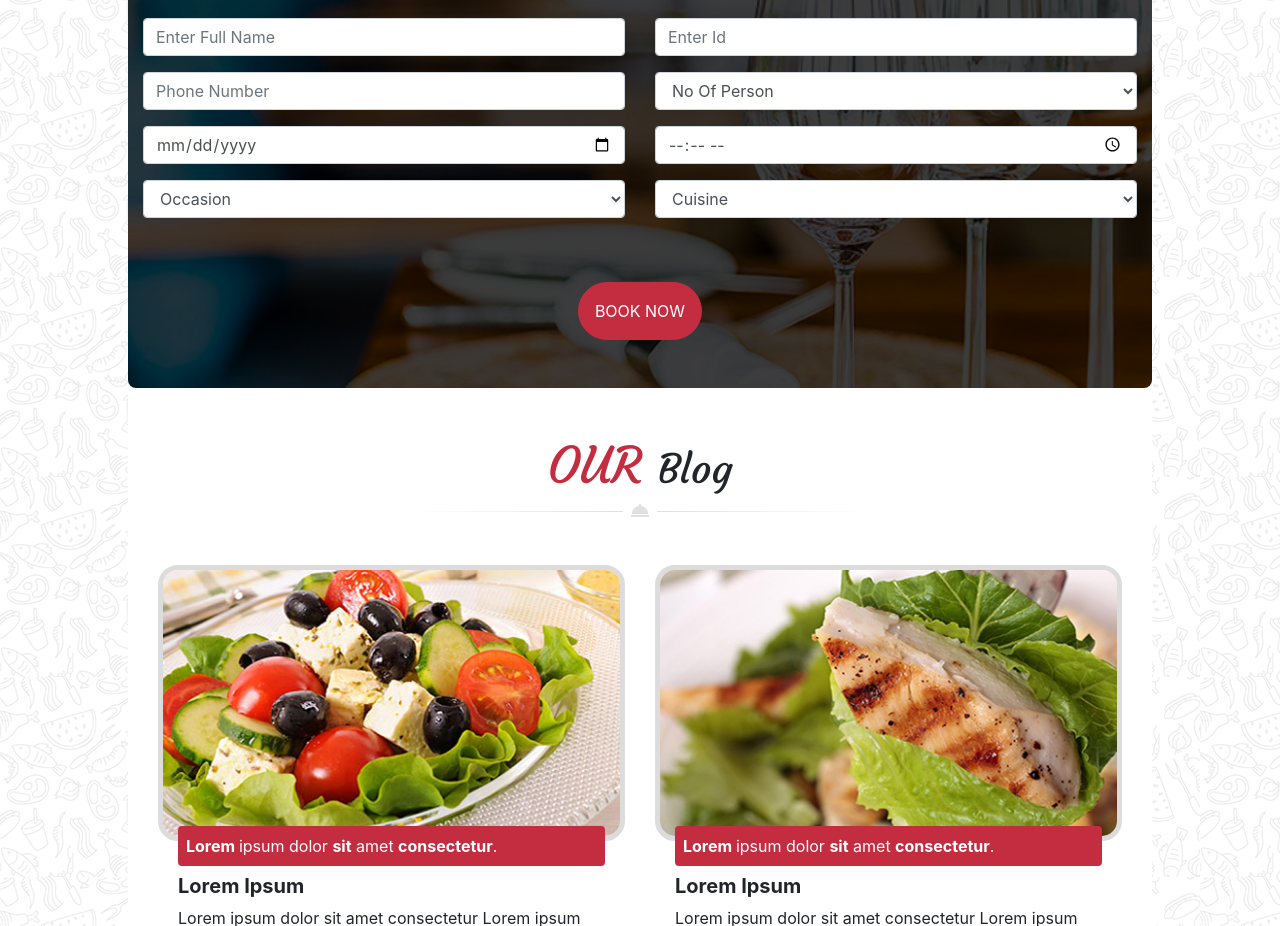
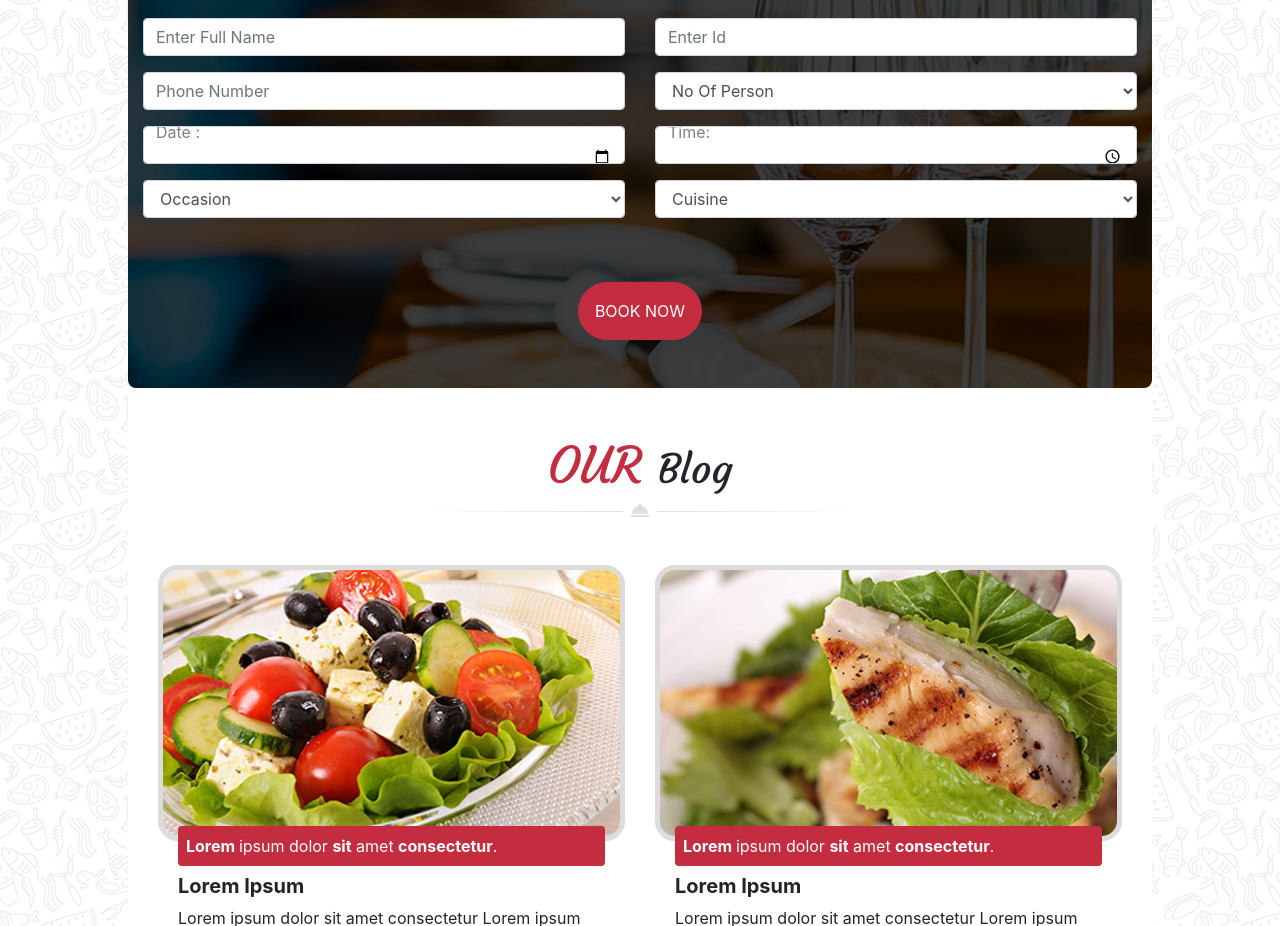
Before and after one commit to AdamELO/coding_12_les_chefs, a website: page index.html in a window 1280 px wide. Shown: the part 3140-4066 px from the top of the page. Drawn offline with nearby package versions, Linux system fonts and the light colour scheme.

Commit message:
finalcorriger

```diff
--- a/src/sass/style.sass
+++ b/src/sass/style.sass
@@ -185,8 +185,23 @@ h2
 .btnftr
     border: solid 1px gainsboro!important
 /*fin*/
+/*ajout derniere minute*/
 #margright
     margin: 10px!important
+input[type="date"]
+    color: white
+input[type="date"]::before
+   content: attr(placeholder)" : "
+   white-space: pre
+   color: black
+   opacity: 0.5
+input[type="time"]
+    color: white
+input[type="time"]::before
+   content: attr(placeholder)" : "
+   white-space: pre
+   color: black
+   opacity: 0.5
 /*mediaquery*/
 @media (max-width:552px)
     body
```
Also changed, not shown: public/css/style.css, 1 other file.
